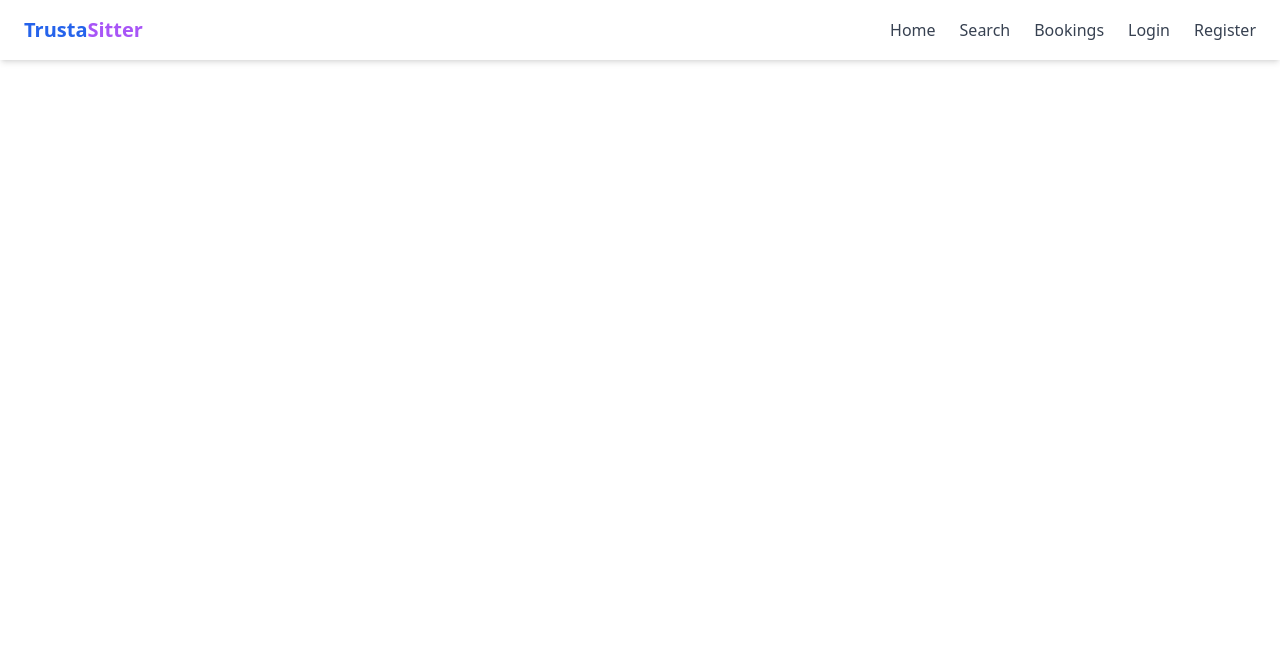
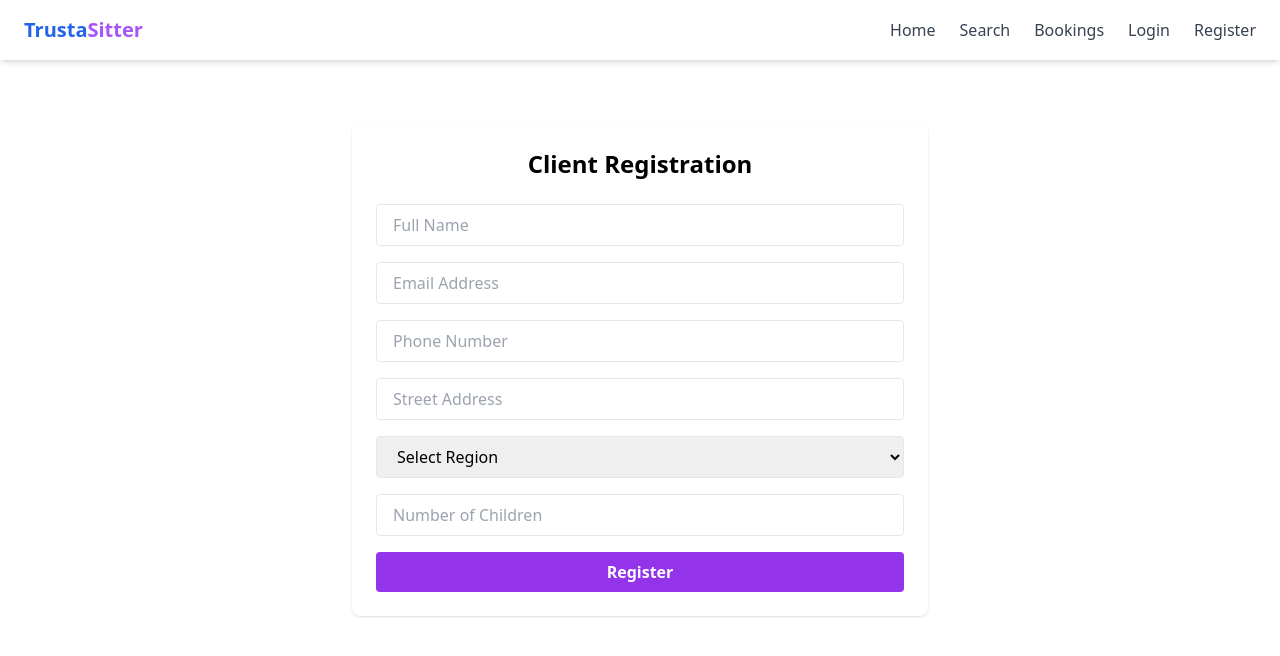
Before and after one commit to LargeWC-Code/TrustaSitter, a React (Vite) app in the folder trustasitter-frontend/: page /register-client in a window 1280 px wide. Shown: the top 656 px of the page. Built offline with nearby package versions, Linux system fonts and the light colour scheme.

Commit message:
feat: created client registration page

```diff
--- a/trustasitter-frontend/src/App.jsx
+++ b/trustasitter-frontend/src/App.jsx
@@ -10,6 +10,7 @@ import Register from './pages/Register';
 import Bookings from './pages/Bookings';
 import ChooseRole from './pages/ChooseRole';
 import RegisterBabysitter from './pages/RegisterBabysitter';
+import RegisterClient from './pages/RegisterClient';
 
 const App = () => {
   return (
@@ -17,6 +18,7 @@ const App = () => {
       <Navbar />
       <div className="p-6">
         <Routes>
+          <Route path="/register-client" element={<RegisterClient />} />
           <Route path="/" element={<Home />} />
           <Route path="/search" element={<Search />} />
           <Route path="/login" element={<Login />} />
--- /dev/null
+++ b/trustasitter-frontend/src/pages/RegisterClient.jsx
@@ -0,0 +1,117 @@
+import React, { useState } from 'react';
+
+const RegisterClient = () => {
+  // State for form data
+  const [formData, setFormData] = useState({
+    name: '',
+    email: '',
+    phone: '',
+    address: '',
+    region: '',
+    childrenCount: '',
+  });
+
+  // Handle form input changes
+  const handleChange = (e) => {
+    const { name, value } = e.target;
+    setFormData((prev) => ({ ...prev, [name]: value }));
+  };
+
+  // Handle form submission
+  const handleSubmit = (e) => {
+    e.preventDefault();
+    console.log(formData);
+    alert('Client registered successfully!');
+  };
+
+  return (
+    <div className="max-w-xl mx-auto mt-10 p-6 bg-white rounded-lg shadow">
+      <h1 className="text-2xl font-bold text-center mb-6">Client Registration</h1>
+
+      <form onSubmit={handleSubmit} className="space-y-4">
+
+        {/* Name */}
+        <input
+          type="text"
+          name="name"
+          placeholder="Full Name"
+          value={formData.name}
+          onChange={handleChange}
+          className="w-full border px-4 py-2 rounded"
+          required
+        />
+
+        {/* Email */}
+        <input
+          type="email"
+          name="email"
+          placeholder="Email Address"
+          value={formData.email}
+          onChange={handleChange}
+          className="w-full border px-4 py-2 rounded"
+          required
+        />
+
+        {/* Phone */}
+        <input
+          type="tel"
+          name="phone"
+          placeholder="Phone Number"
+          value={formData.phone}
+          onChange={handleChange}
+          className="w-full border px-4 py-2 rounded"
+          required
+        />
+
+        {/* Address */}
+        <input
+          type="text"
+          name="address"
+          placeholder="Street Address"
+          value={formData.address}
+          onChange={handleChange}
+          className="w-full border px-4 py-2 rounded"
+          required
+        />
+
+        {/* Region */}
+        <select
+          name="region"
+          value={formData.region}
+          onChange={handleChange}
+          className="w-full border px-4 py-2 rounded"
+          required
+        >
+          <option value="">Select Region</option>
+          <option value="Central Auckland">Central Auckland</option>
+          <option value="North Shore">North Shore</option>
+          <option value="East Auckland">East Auckland</option>
+          <option value="South Auckland">South Auckland</option>
+          <option value="West Auckland">West Auckland</option>
+        </select>
+
+        {/* Number of Children */}
+        <input
+          type="number"
+          name="childrenCount"
+          placeholder="Number of Children"
+          value={formData.childrenCount}
+          onChange={handleChange}
+          min="1"
+          className="w-full border px-4 py-2 rounded"
+          required
+        />
+
+        {/* Submit Button */}
+        <button
+          type="submit"
+          className="w-full bg-purple-600 text-white font-semibold py-2 rounded hover:bg-purple-700 transition"
+        >
+          Register
+        </button>
+      </form>
+    </div>
+  );
+};
+
+export default RegisterClient;
```
